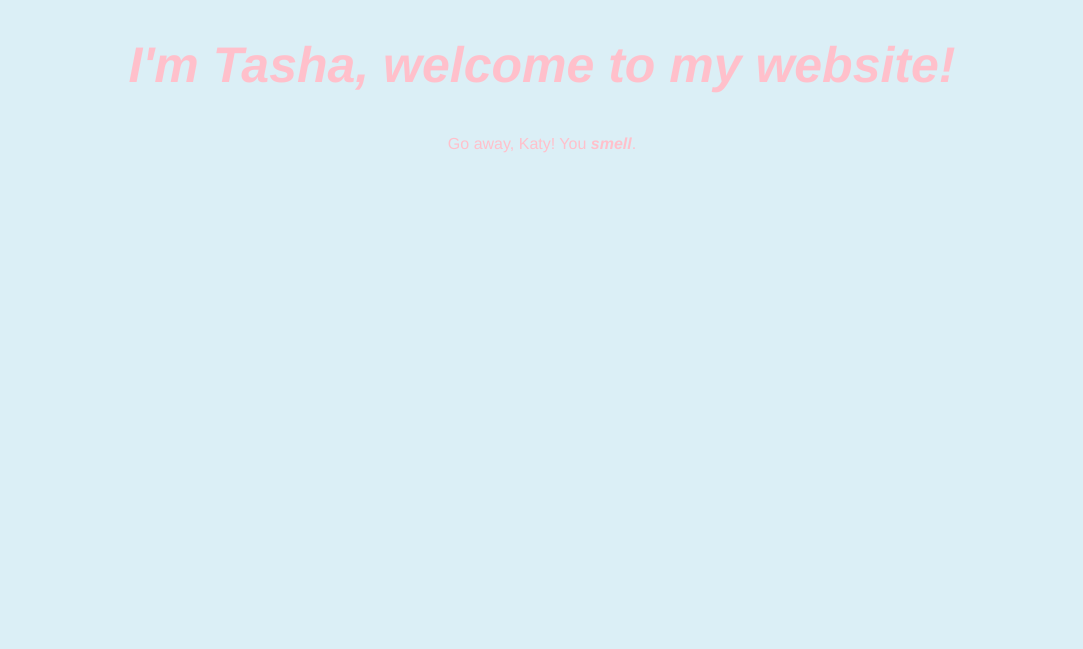
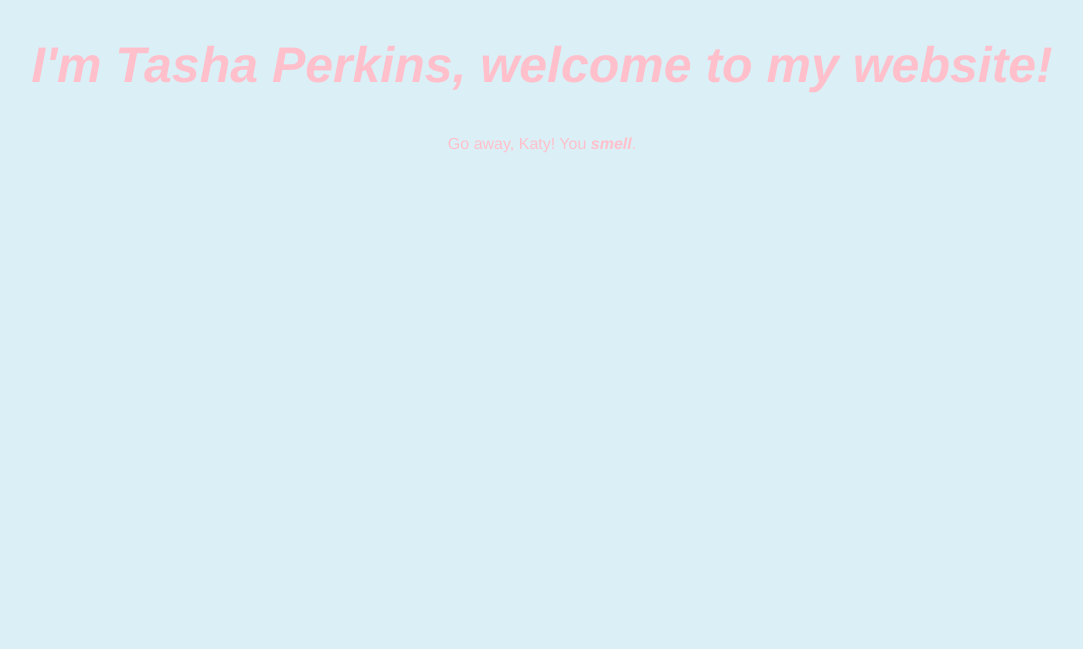
Before and after one commit to natashaperkins/coding-course, a plain HTML site: page index.html in a window 1280 px wide. Shown: the part 151-800 px from the top of the page, without its empty margins (98-1181 px from the left). Drawn offline with Linux system fonts and the light colour scheme; files that its build step writes are made by us from their sources.

Commit message:
last name

```diff
--- a/index.html
+++ b/index.html
@@ -8,7 +8,7 @@
 
 <body>
   <h1><strong>Hello, World!</strong></h1>
-  <h2><em>I'm Tasha, welcome to my website!</em></h2/>
+  <h2><em>I'm Tasha Perkins, welcome to my website!</em></h2/>
   <p>Go away, Katy! You <em><strong>smell</strong></em>.</p>
 </body>
 </html>
```
